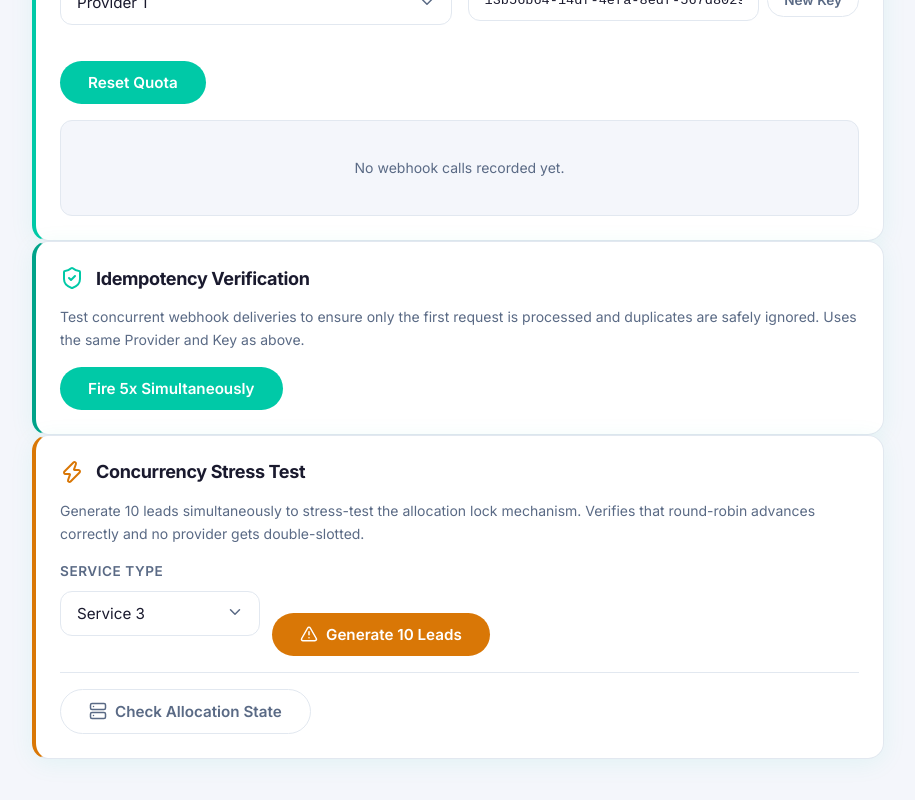
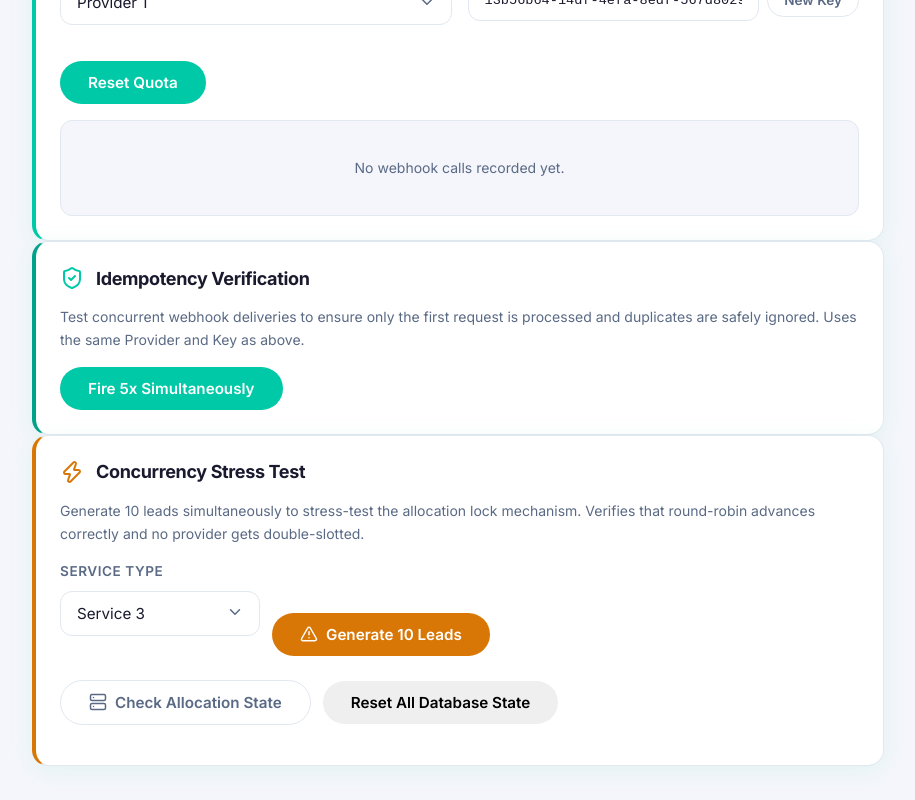
Before and after one commit to debugonaut/BookMyMovers, a Next.js app: page /test-tools in a window 1280 px wide. Shown: the part 395-1195 px from the top of the page, without its empty margins (182-1097 px from the left). Built offline with nearby package versions, Linux system fonts and the light colour scheme.

Commit message:
feat: add 'Reset All Database State' button to test tools page

```diff
--- a/app/test-tools/page.tsx
+++ b/app/test-tools/page.tsx
@@ -57,8 +57,31 @@ export default function TestToolsPage() {
   const [allocLoading, setAllocLoading] = useState(false)
   const [allocData, setAllocData] = useState<AllocationDebug>(null)
   const [showAlloc, setShowAlloc] = useState(false)
+  const [resetLoading, setResetLoading] = useState(false)
 
   // ─── Handlers ───────────────────────────────────────────────
+
+  async function handleResetDatabase() {
+    if (!confirm('Are you sure you want to delete all leads, assignments, and reset all quotas and allocation states?')) {
+      return
+    }
+    setResetLoading(true)
+    try {
+      const res = await fetch('/api/test/reset', { method: 'POST' })
+      const json = await res.json()
+      if (res.ok) {
+        if (showAlloc) {
+          await loadAllocationState()
+        }
+      } else {
+        alert('Reset failed: ' + (json.error || 'Unknown error'))
+      }
+    } catch (err: any) {
+      alert('Error: ' + err.message)
+    } finally {
+      setResetLoading(false)
+    }
+  }
 
   async function loadAllocationState() {
     try {
@@ -363,11 +386,14 @@ export default function TestToolsPage() {
             </div>
           )}
 
-          <div className="divider mt-3 mb-2" />
-
-          <button type="button" className="btn btn-outline" onClick={fetchAllocationState} disabled={allocLoading}>
-            <Server size={18} /> {showAlloc ? 'Hide Allocation State' : 'Check Allocation State'}
-          </button>
+          <div className="flex-gap flex-wrap mt-3 mb-2">
+            <button type="button" className="btn btn-outline" onClick={fetchAllocationState} disabled={allocLoading}>
+              <Server size={18} /> {showAlloc ? 'Hide Allocation State' : 'Check Allocation State'}
+            </button>
+            <button type="button" className="btn btn-danger" onClick={handleResetDatabase} disabled={resetLoading || allocLoading}>
+              {resetLoading ? <><span className="spinner" /> Resetting...</> : 'Reset All Database State'}
+            </button>
+          </div>
 
           {showAlloc && allocData && (
             <div className="mt-3 animate-fade-in p-3 bg-page rounded-xl border">
```
